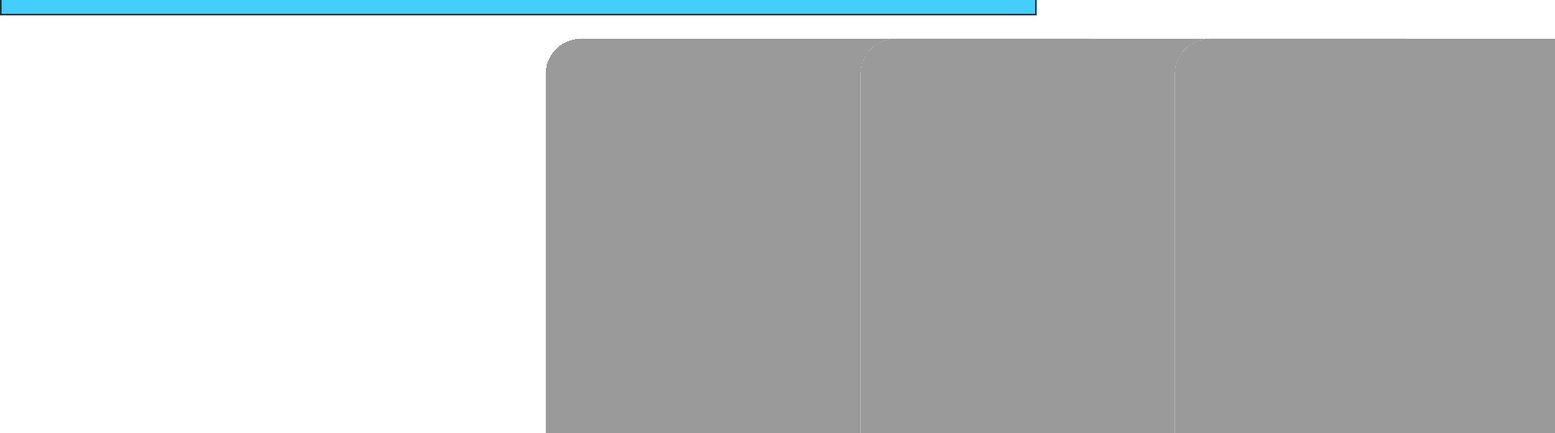
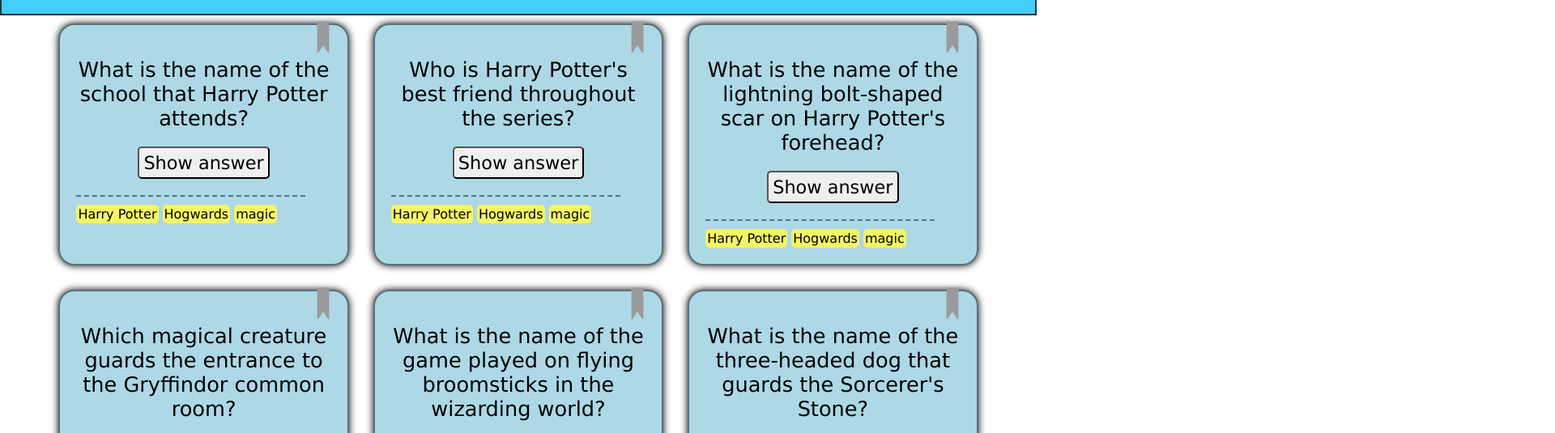
Before and after one commit to FlorLutz/quiz-app, a plain HTML site: page index.html in a window 1280 px wide. Shown: the part 81-616 px from the top of the page at 81% size, 1920 px wide, since content can reach past the window. Drawn offline with Linux system fonts and the light colour scheme; the site is published under a folder, as on GitHub Pages, so addresses that start at the root find nothing.

Commit message:
adjust style import path

```diff
--- a/css/style.css
+++ b/css/style.css
@@ -1,9 +1,9 @@
 @import url("global.css");
 @import url("variables.css");
-@import url("/css/components/card.css");
-@import url("/css/components/profile.css");
-@import url("/css/components/question.css");
-@import url("/css/components/switch.css");
+@import url("components/card.css");
+@import url("components/profile.css");
+@import url("components/question.css");
+@import url("components/switch.css");
 
 header {
   position: fixed;
@@ -54,11 +54,11 @@ nav {
 }
 
 .nav__item {
-    width: calc(100vw/3);
+  width: calc(100vw / 3);
   text-align: center;
   padding: 10px;
   display: block;
-    transition: background-color .5s ease-in;
+  transition: background-color 0.5s ease-in;
 }
 
 .nav__item:not(.nav__item--selected):hover {
@@ -71,13 +71,13 @@ nav {
 
 @media (min-width: 900px) {
   .card {
-        width: calc(87vw/2);
+    width: calc(87vw / 2);
   }
 }
 
 @media (min-width: 1200px) {
   .card {
-        width: calc(84vw/3);
+    width: calc(84vw / 3);
   }
 }
 
```
Lines whose indentation alone changed are shown as unchanged.
